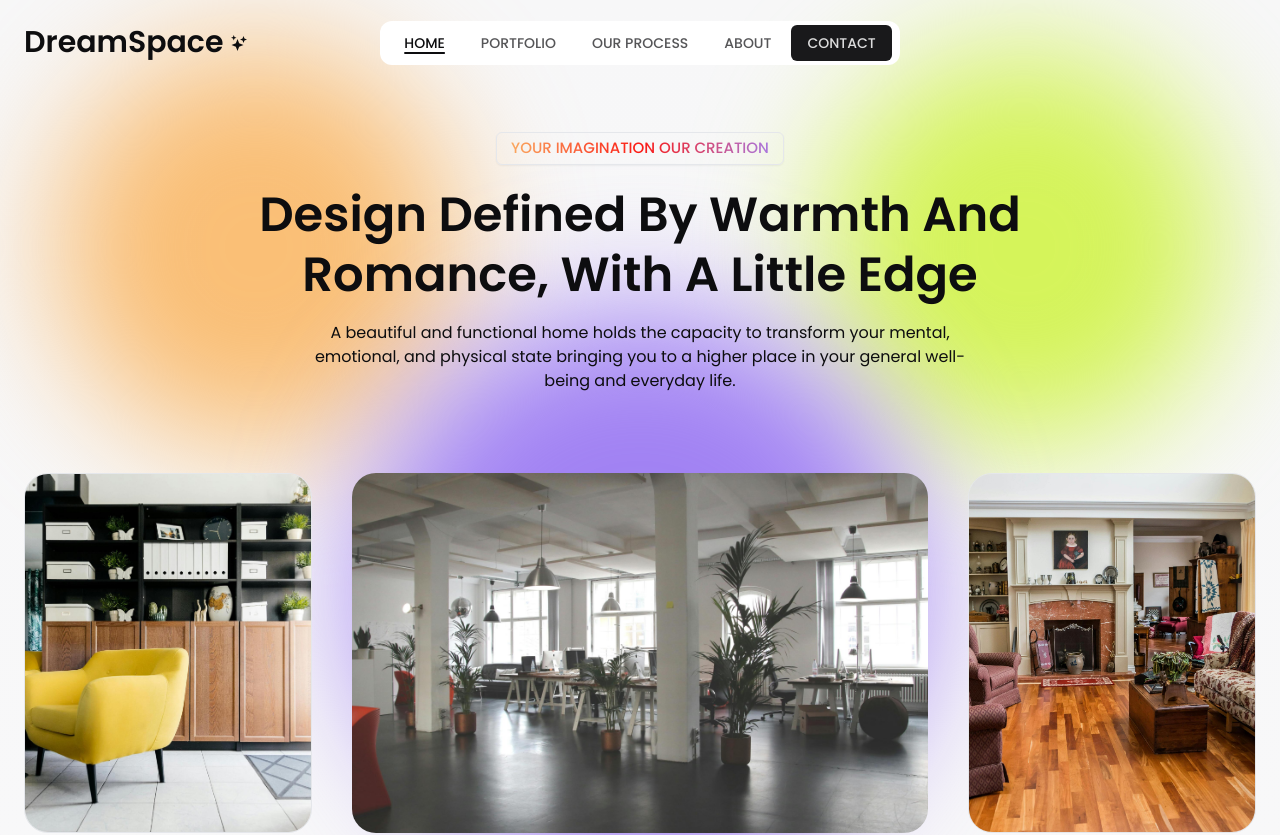
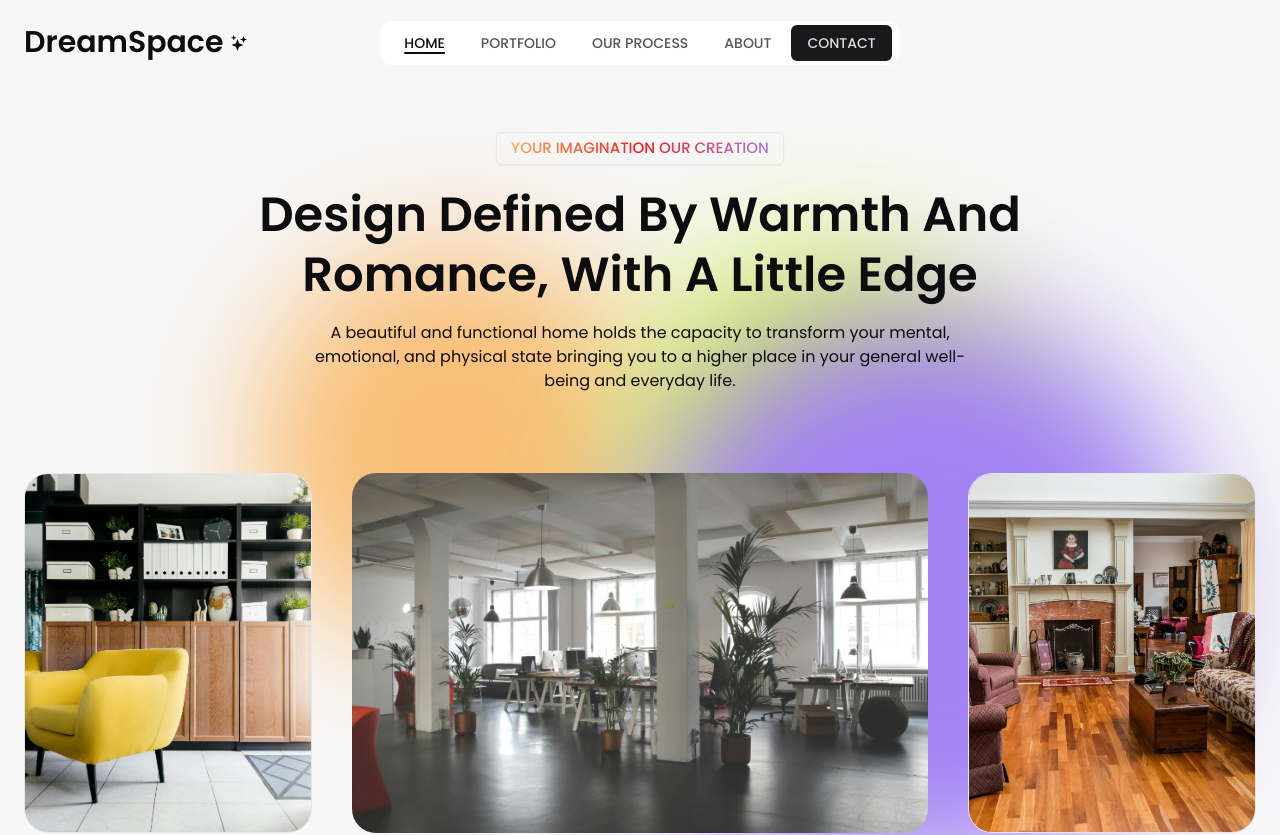
Before and after one commit to indunil-jay/DreamSpace, a Next.js app: page / in a window 1280 px wide. Shown: the top 835 px of the page. Built offline with nearby package versions, Linux system fonts and the light colour scheme.

Commit message:
add circle animations

```diff
--- a/package.json
+++ b/package.json
@@ -19,6 +19,7 @@
     "class-variance-authority": "^0.7.0",
     "clsx": "^2.1.1",
     "dayjs": "^1.11.12",
+    "framer-motion": "^11.3.28",
     "next": "14.2.5",
     "react": "^18",
     "react-dom": "^18",
--- a/src/components/design/circl3.tsx
+++ b/src/components/design/circl3.tsx
@@ -1,9 +1,27 @@
+"use client";
+import { motion } from "framer-motion";
+
 export const Circle3 = () => {
   return (
     <>
-      <div className="z-[-99] absolute top-[20%] left-[20%] -translate-y-1/2 -translate-x-1/2 lg:h-[25rem] h-[12rem] aspect-square rounded-full bg-orange-cs/90 blur-3xl"></div>
-      <div className="z-[-99] absolute top-[20%] right-[20%]  -translate-y-1/2 translate-x-1/2 lg:h-[25rem] h-[12rem] aspect-square rounded-full bg-yellow-cs/90 blur-3xl"></div>
-      <div className="z-[-99] absolute bottom-[5%] left-1/2 -translate-x-1/2 lg:h-[35rem] h-[18rem] aspect-square rounded-full bg-purple-cs blur-3xl"></div>
+      <motion.div
+        initial={{ opacity: 0.5, scale: 0.5 }}
+        animate={{ opacity: 1, scale: 1 }}
+        transition={{ duration: 0.5 }}
+        className="z-[-99] absolute top-[20%] left-[20%] -translate-y-1/2 -translate-x-1/2 lg:h-[25rem] h-[12rem] aspect-square rounded-full bg-orange-cs/90 blur-3xl"
+      ></motion.div>
+      <motion.div
+        initial={{ opacity: 0.5, scale: 0.5 }}
+        animate={{ opacity: 1, scale: 1 }}
+        transition={{ duration: 0.5 }}
+        className="z-[-99] absolute top-[20%] right-[20%]  -translate-y-1/2 translate-x-1/2 lg:h-[25rem] h-[12rem] aspect-square rounded-full bg-yellow-cs/90 blur-3xl"
+      ></motion.div>
+      <motion.div
+        initial={{ opacity: 0.5, scale: 0.5 }}
+        animate={{ opacity: 1, scale: 1 }}
+        transition={{ duration: 0.5 }}
+        className="z-[-99] absolute bottom-[5%] left-1/2 -translate-x-1/2 lg:h-[35rem] h-[18rem] aspect-square rounded-full bg-purple-cs blur-3xl"
+      ></motion.div>
     </>
   );
 };
```
Also changed, not shown: 1 other file (tests, documents, lock files or other folders).
